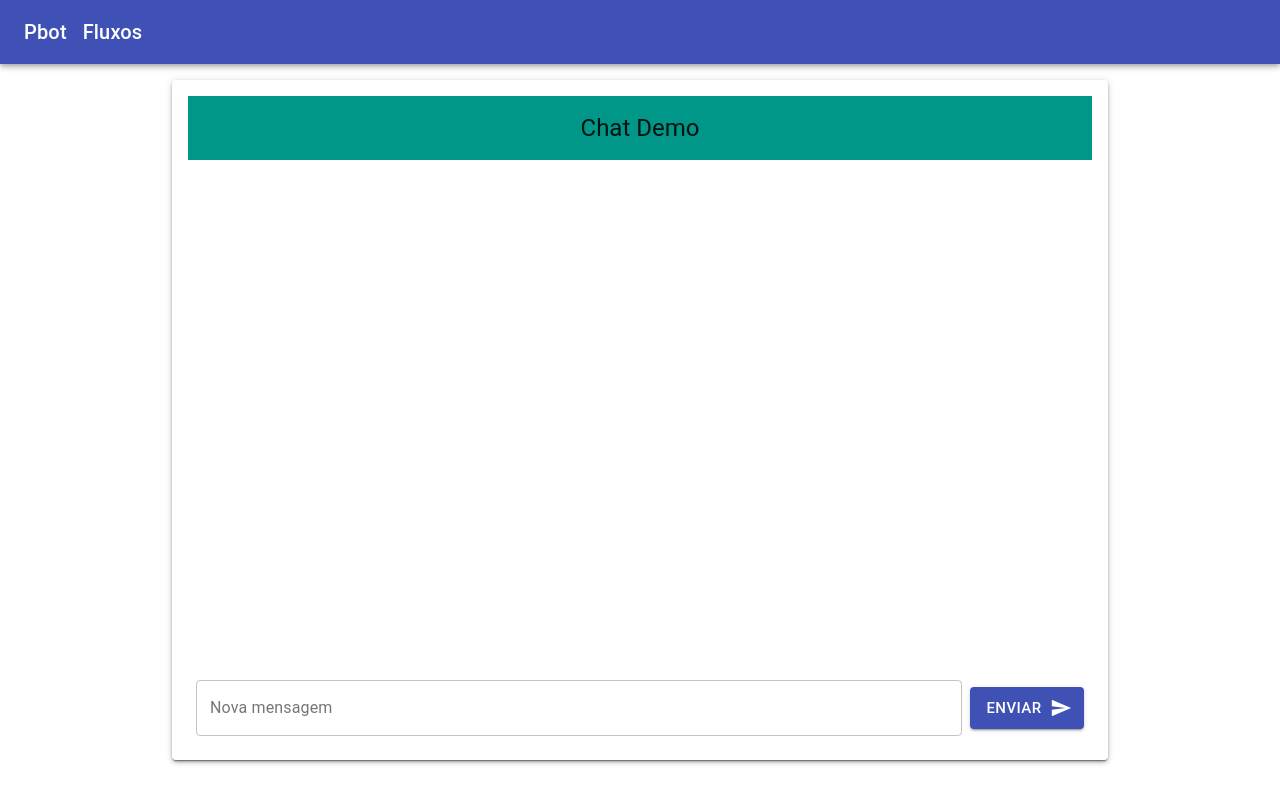
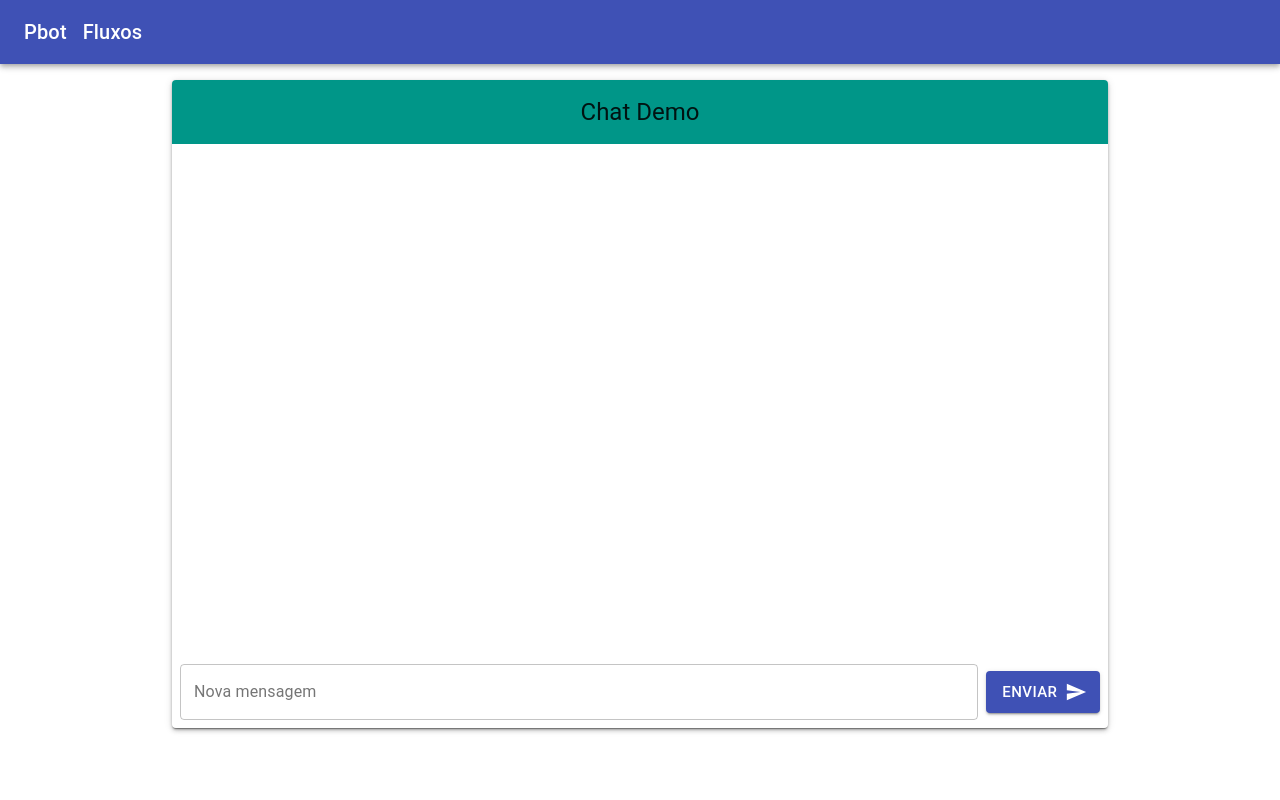
Before and after one commit to harrisonpepese/PbotFront, a Next.js app: page / in a window 1280 px wide. Built offline with nearby package versions, Linux system fonts and the light colour scheme.

Commit message:
correção

```diff
--- a/components/chat/index.js
+++ b/components/chat/index.js
@@ -59,7 +59,7 @@ export default function Variants() {
   };
 
   return (
-    <Card className={classes.root}>
+    <Card>
       <CardHeader title="Chat Demo" className={classes.title} />
       <CardContent className={classes.content}>
         {chat._id ? (
```
